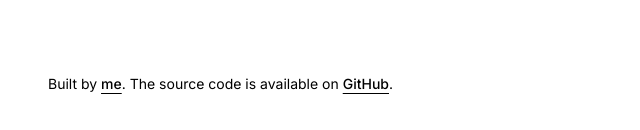
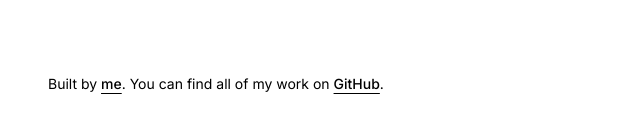
Before and after one commit to patnir/patnir.com, a Next.js app: page / in a window 1280 px wide. Shown: the part 662-792 px from the top of the page, without its empty margins (0-640 px from the left). Built offline with nearby package versions, Linux system fonts and the light colour scheme.

Commit message:
substack comments lol

```diff
--- a/app/page.tsx
+++ b/app/page.tsx
@@ -3,6 +3,7 @@ export default function Home() {
   return (
     <main>
       <div className="container relative">
+        <div className="pr-4">
           <p>
             I live in Seattle. I work at <a href="https://ironfish.network" target="_blank" className="text-blue-600">Ironfish</a>.
           </p>
@@ -12,6 +13,7 @@ export default function Home() {
             <a href="https://www.x.com/iAmRahulPatni/" target="_blank" className="text-blue-600">Twitter</a> is the best place for us to connect.
           </p>
         </div>
+      </div>
     </main >
   );
 }
--- a/components/site-footer.tsx
+++ b/components/site-footer.tsx
@@ -13,6 +13,7 @@ export function SiteFooter() {
   return (
     <footer className="py-6">
       <div className="container flex items-center gap-4">
+        {/* <iframe src="https://foundingengineer.substack.com/embed" className="w-full h-[200px] bg-white"></iframe> */}
         <p className="text-balance text-left text-sm leading-loose text-muted-foreground">
           Built by{" "}
           <a
@@ -23,7 +24,7 @@ export function SiteFooter() {
           >
             me
           </a>
-          . The source code is available on{" "}
+          . You can find all of my work on{" "}
           <a
             href={siteConfig.links.github}
             target="_blank"
```
Lines whose indentation alone changed are shown as unchanged.
